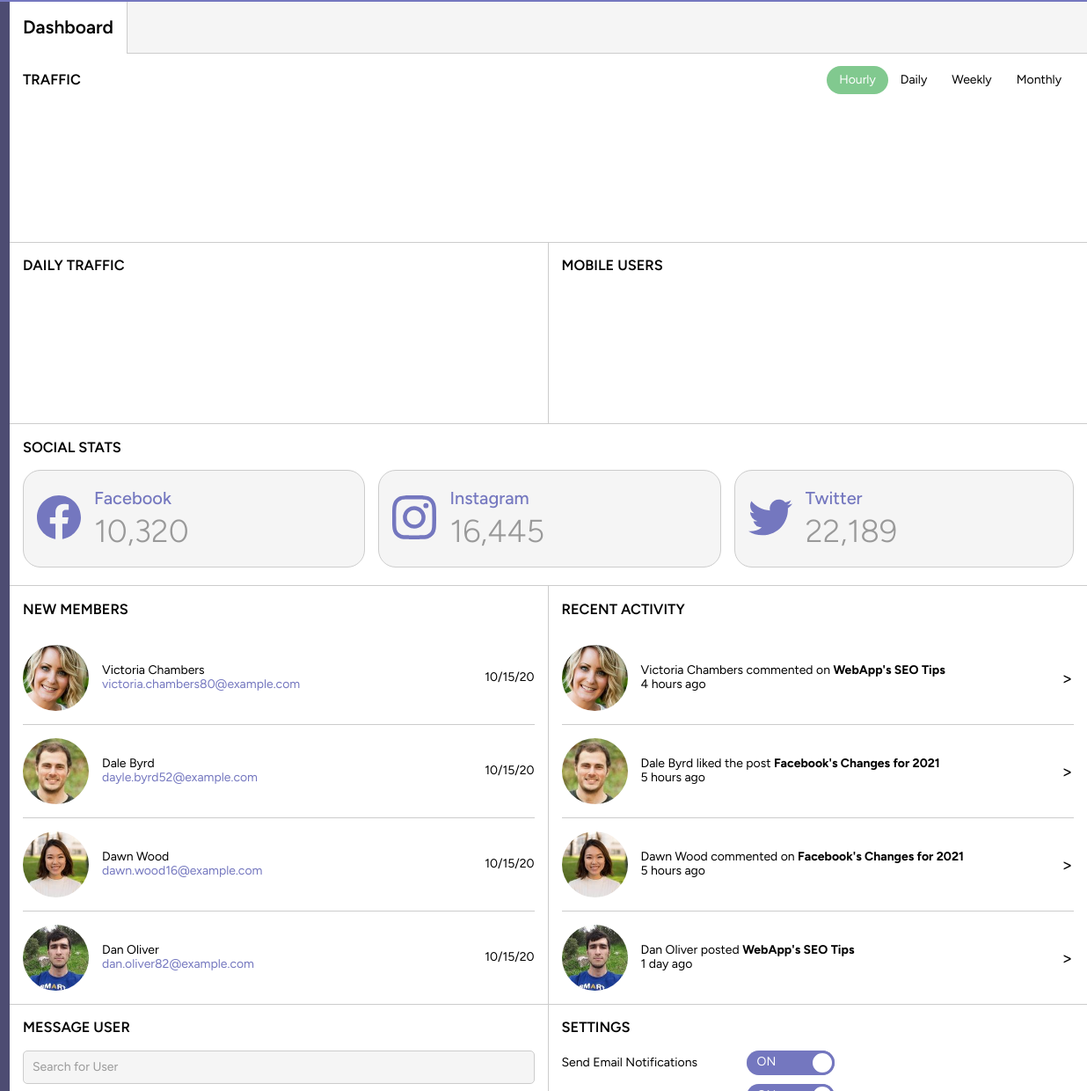
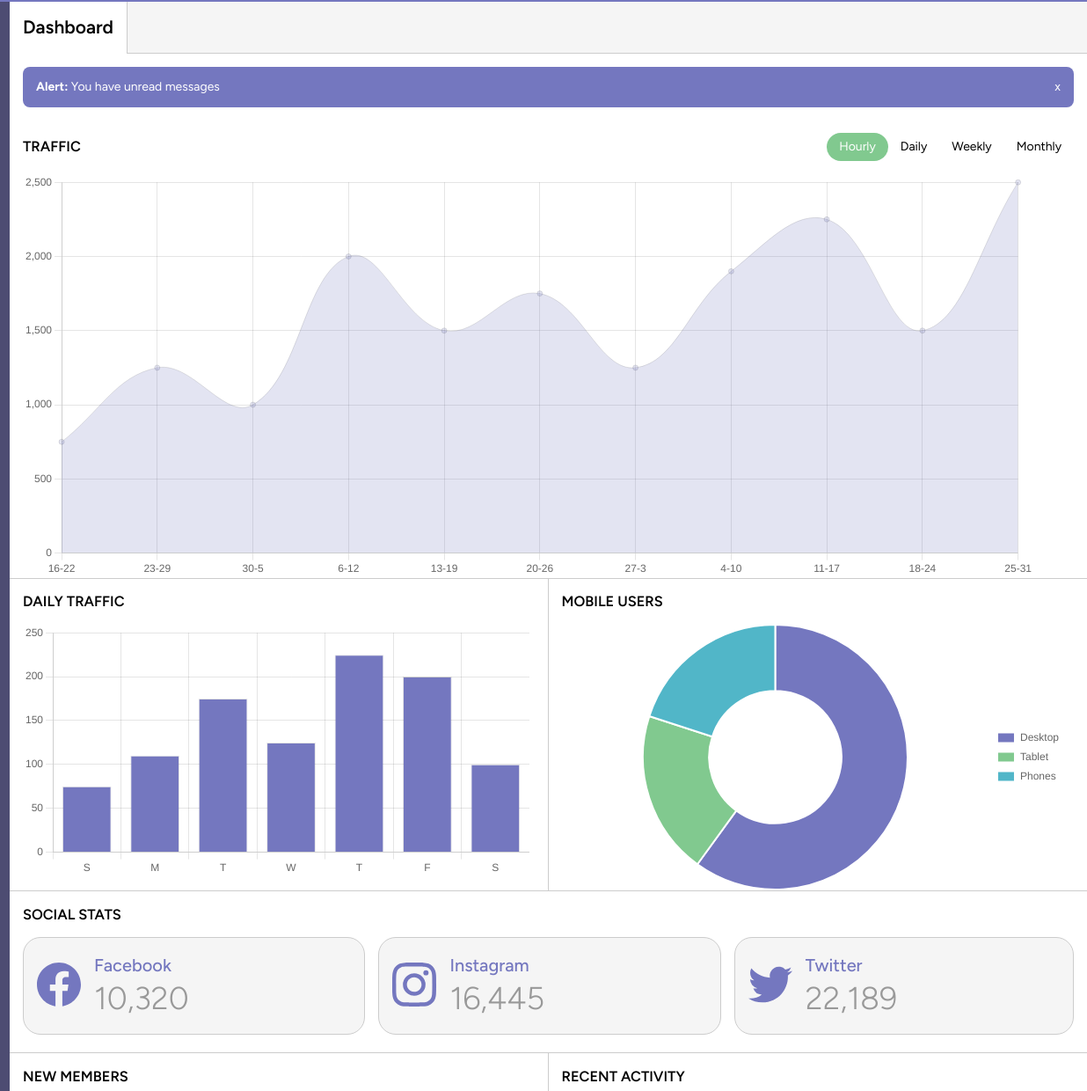
Before and after one commit to mdcrowson/web-app-dashboard, a plain HTML site: page index.html in a window 1280 px wide. Shown: the part 80-1320 px from the top of the page at 88% size, 44-1280 px from the left. Drawn offline with nearby package versions, Linux system fonts and the light colour scheme.

Commit message:
Add Charts and app.js

```diff
--- a/CSS/styles.css
+++ b/CSS/styles.css
@@ -180,7 +180,7 @@ main {
   width: 100%;
 }
 
-section, .headline {
+section, .headline, .alert {
   padding: 0 15px;
 }
 
@@ -188,6 +188,35 @@ section, .tab {
   border-bottom: var(--border);
 }
 
+/* Alert Banner */
+
+.alert {
+  margin: 15px 0;
+}
+
+.alert-banner {
+  background-color: var(--purple);
+  padding: 15px;
+  color: var(--white);
+  border-radius: 8px;
+  display: flex;
+  align-items: center;
+  justify-content: space-between;
+
+}
+
+.alert-banner p {
+  margin: 0;
+}
+
+
+/* Chart Widgets */
+
+.widget-container-full,
+.widget-container-half {
+  width: 95vw;
+  position: relative;
+  }
 
 /* Traffic Widget */
 
@@ -338,38 +367,6 @@ button {
 
 /* Toggle */
 
-/* .toggle input {
-  cursor: pointer;
-  position: relative;
-  width: 75px;
-  height: 30px;
-  border-radius: 25px;
-  outline: none;
-  background-color: #ccc;
-  -webkit-appearance: none;
-  transition: background-color .3s rgba(0,0,0,0.15);
-}
-.toggle input::after {
-  content: '';
-  position: absolute;
-  top: 50%;
-  left: 30%;
-  transform: translate(-50%, -50%);
-  border-radius: 50%;
-  height: 1.25rem;
-  width: 1.25rem;
-  background-color: white;
-  transition: left .3s;
-}
-
-.toggle input:checked {
-  background-color: var(--purple);
-}
-
-.toggle input:checked::after {
-  left: 80%;
-} */
-
 .toggle-container {
   display: flex;
   align-items: center;
@@ -429,6 +426,14 @@ button {
     grid-column: 2 / span 1;
   }
 
+  .widget-container-full {
+    width: 90vw;
+    }
+
+  .widget-container-half {
+    width: 45vw;
+    }
+
   .social-container-wrapper {
     display: flex;
     justify-content: space-between;
@@ -438,7 +443,6 @@ button {
   .social-container {
     flex-grow: 1;
   }
-
 
   .member-container {
     display: flex;
--- a/CSS/toggle-switch.css
+++ b/CSS/toggle-switch.css
@@ -96,6 +96,7 @@
   .switch-light span span {
     position: relative;
     z-index: 2;
+    margin-top: 2px;
     display: block;
     text-align: center;
     float: left;
@@ -133,21 +134,23 @@
     color: #888b92;
   }
   .switch-ios.switch-light a {
-    left: 0;
+    left: 3px;
     top: 0;
-    width: 2em;
-    height: 2em;
+    width: 1.75em;
+    height: 1.75em;
     background-color: #fff;
     border-radius: 100%;
-    border: 0.25em solid #D8D9DB;
-    /* border: 1px solid #cccccc; */
+    /* border: 0.25em solid #D8D9DB; */
+    border: 2px solid #cccccc;
     transition: all 0.2s ease-out;
+    margin-top: 2.5px;
   }
   .switch-ios.switch-light > span {
     display: block;
     width: 100px;
-    height: 2em;
-    background-color: #D8D9DB;
+    height: 2.5em;
+    background-color: #cccccc;
+    border: solid 2px #ccc;
     border-radius: 1.75em;
     transition: all 0.4s ease-out;
   }
@@ -170,11 +173,11 @@
   }
   .switch-ios.switch-light input:checked ~ span a {
     left: 100%;
-    border-color: #7477bf;
+    border-color: #cccccc;
     margin-left: -2em;
   }
   .switch-ios.switch-light input:checked ~ span {
-    border-color: #7477bf;
+    /* border-color: #7477bf; */
     box-shadow: inset 0 0 0 30px #7477bf;
   }
   .switch-ios.switch-light input:checked ~ span span:first-of-type {
@@ -185,13 +188,13 @@
     color: #fff;
   }
   .switch-ios.switch-toggle {
-    background-color: #D8D9DB;
+    background-color: #ccc;
     border-radius: 30px;
     box-shadow: inset rgba(0, 0, 0, 0.1) 0 1px 0;
   }
   .switch-ios.switch-toggle a {
     background-color: #7477bf;
-    border: 0.125em solid #D8D9DB;
+    border: 0.125em solid #ccc;
     border-radius: 1.75em;
     transition: all 0.12s ease-out;
   }
--- /dev/null
+++ b/JS/app.js
@@ -0,0 +1,133 @@
+
+// Alert Banner
+const alertBanner = document.getElementById("alert");
+
+console.log(alertBanner.innerHTML);
+
+alertBanner.innerHTML=
+`
+<div class="alert-banner">
+  <p><strong>Alert:</strong> You have unread messages</p>
+  <p class="alert-banner-close">x</p>
+</div>
+`;
+
+alertBanner.addEventListener('click', e => {
+    const element = e.target;
+    if (element.classList.contains("alert-banner-close")) {
+    alertBanner.style.display = "none"
+    }
+    });
+
+
+// Chart Widgets
+
+// Line Graph
+
+const trafficCanvas = document.getElementById("traffic-chart");
+
+let trafficData = {
+    labels: ["16-22", "23-29", "30-5", "6-12", "13-19", "20-26", "27-3", "4-10", "11-17", "18-24", "25-31"],
+    datasets: [{
+        data: [750, 1250, 1000, 2000, 1500, 1750, 1250, 1900, 2250, 1500, 2500],
+        backgroundColor: '#7477bf33',
+        borderWidth: 1,
+        tension: 0.4,
+    }],
+};
+
+let trafficOptions = {
+    backgroundColor: '#7477bf99',
+    fill: true,
+    aspectRatio: 2.5,
+    animation: {
+        duration: 0
+    },
+    scales: {
+        y: {
+            beginAtZero: true
+        }
+    },
+    plugins: {
+        legend: {
+            display: false
+        }
+    }
+};
+
+let trafficChart = new Chart(trafficCanvas, {
+    type: 'line',
+    data: trafficData,
+    options: trafficOptions
+});
+
+
+// Daily Bar Chart
+
+const dailyCanvas = document.getElementById("daily-chart");
+
+let dailyData = {
+    labels: ["S", "M", "T", "W", "T", "F", "S"],
+    datasets: [{
+        label: "# of Hits",
+        data: [75, 110, 175, 125, 225, 200, 100],
+        backgroundColor: '#7477bf',
+        borderWidth: 1
+    }]
+};
+
+let dailyOptions = {
+    scales: {
+        y: {
+            beginAtZero: true
+        }
+    },
+    plugins: {
+        legend: {
+            display: false
+        }
+    }
+};
+
+let dailyChart = new Chart(dailyCanvas, {
+    type: 'bar',
+    data: dailyData,
+    options: dailyOptions
+});
+
+
+// Mobile Pie Chart
+
+const mobileCanvas = document.getElementById("mobile-chart");
+
+let mobileData = {
+    labels: ["Desktop", "Tablet", "Phones"],
+    datasets: [{
+        label: "# of Users",
+        data: [60, 20, 20],
+        backgroundColor: [
+            '#7477bf',
+            '#81c98f',
+            '#51b6c8'
+        ],
+    }]
+}
+
+let mobileOptions = {
+    aspectRatio: 1.9,
+    plugins: {
+        legend: {
+            position: 'right',
+            labels: {
+                boxWidth: 20,
+                fontStyle: 'bold'
+            }
+        }
+    }
+};
+
+let mobileChart = new Chart(mobileCanvas, {
+    type: 'doughnut',
+    data: mobileData,
+    options: mobileOptions
+});
--- a/index.html
+++ b/index.html
@@ -12,6 +12,9 @@
     <link rel="preconnect" href="https://fonts.googleapis.com">
     <link rel="preconnect" href="https://fonts.gstatic.com" crossorigin>
     <link href="https://fonts.googleapis.com/css2?family=Figtree:wght@300..900&display=swap" rel="stylesheet">
+
+
+
 </head>
 <body class="grid-container">
     <!-- Header -->
@@ -89,7 +92,7 @@
                         <li class="traffic-nav-link">Monthly</li>
                     </ul>
                 </div>
-                <div class="widget-container-full"></div>
+                <div class="widget-container-full">
                     <!-- element line graph will attach to -->
                     <canvas id="traffic-chart"></canvas>
                 </div>
@@ -327,6 +330,7 @@
         </main>
 
 <script src="https://cdnjs.cloudflare.com/ajax/libs/Chart.js/4.4.1/chart.umd.min.js"></script>
+<script src="JS/app.js"></script>
 
 </body>
 </html>
```
Also changed, not shown: 1 other file.
